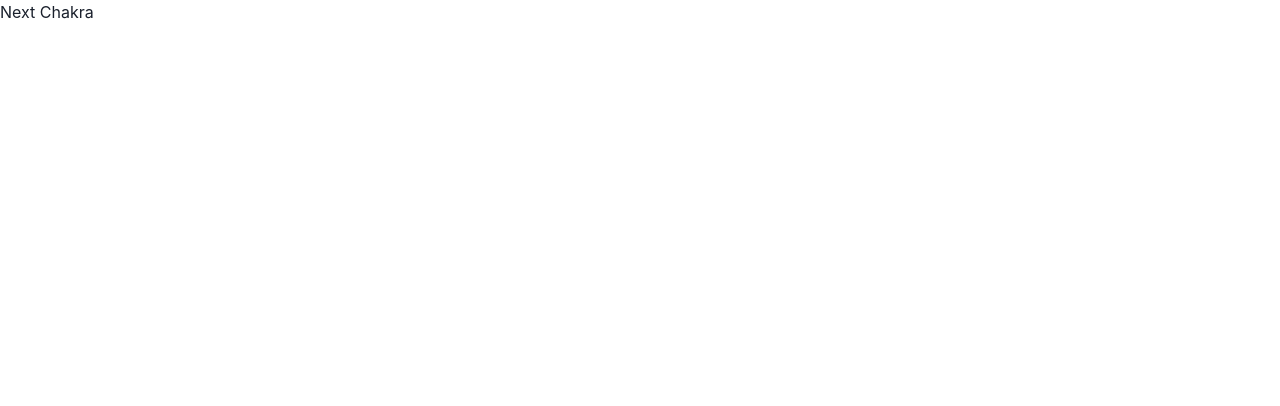
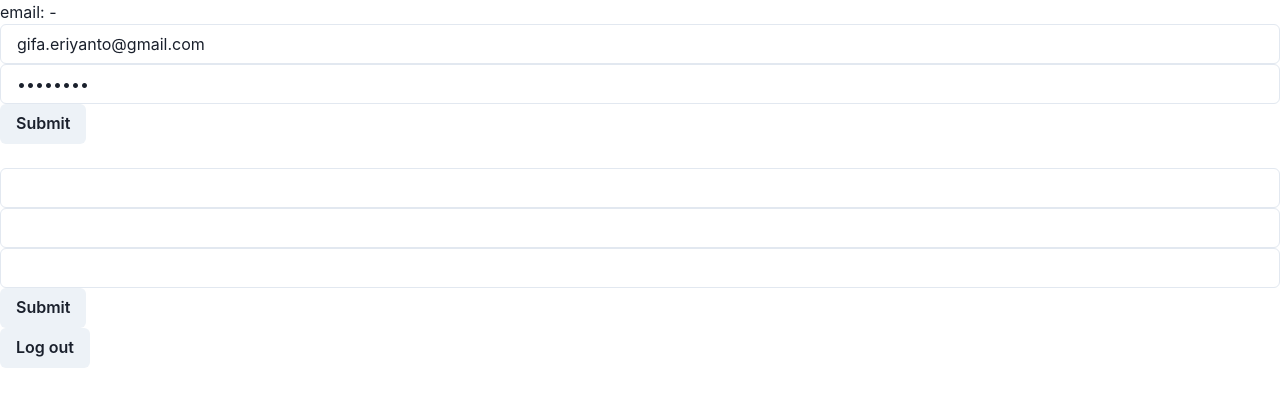
Before and after one commit to gifaeriyanto/guild-zone, a Next.js app: page / in a window 1280 px wide. Shown: the top 406 px of the page. Built offline with nearby package versions, Linux system fonts and the light colour scheme; no server answers.

Commit message:
feat(pages): initial home page

```diff
--- a/pages/index.tsx
+++ b/pages/index.tsx
@@ -1,8 +1,96 @@
-import React from 'react';
+import { useEffect } from 'react';
+import { Box, Button, FormControl, Input, useToast } from '@chakra-ui/react';
 import { NextPage } from 'next';
+import { useRouter } from 'next/router';
+import { pipe } from 'ramda';
+import { useAuthState } from 'react-firebase-hooks/auth';
+import {
+  formPreventDefault,
+  getFieldsData,
+  getFormData,
+} from 'utils/events/form';
+import {
+  auth,
+  authErrorHandler,
+  logIn,
+  logOut,
+  signUp,
+} from 'utils/firebase/auth';
+import { addUser } from 'utils/firebase/db/users';
 
 const Index: NextPage = () => {
-  return <>Next Chakra</>;
+  const [user, loading, error] = useAuthState(auth);
+  const toast = useToast();
+  const router = useRouter();
+
+  const errorToast = (title: string) => (error: Error | undefined) => {
+    const errorMessage = authErrorHandler(error);
+    toast({
+      title,
+      description: errorMessage,
+      status: 'error',
+      position: 'top',
+    });
+  };
+
+  const saveUser = ({ email, name, password }: Record<string, string>) => {
+    signUp({ email, password })
+      .then((res) => {
+        const uid = res?.user.uid;
+        if (uid) {
+          return addUser({
+            displayName: name,
+            email,
+            uid,
+          });
+        }
+      })
+      .then(() => {
+        router.push(`/email-verification?email=${email}`);
+      })
+      .catch(errorToast('Failed to sign up'));
+  };
+
+  const tryLogIn = ({ email, password }: Record<string, string>) => {
+    logIn({ email, password }).catch(errorToast('Failed to log in'));
+  };
+
+  const handleLogIn = pipe(
+    formPreventDefault,
+    getFormData,
+    getFieldsData(['email', 'password']),
+    tryLogIn,
+  );
+
+  const handleSignUp = pipe(
+    formPreventDefault,
+    getFormData,
+    getFieldsData(['name', 'email', 'password']),
+    saveUser,
+  );
+
+  return (
+    <>
+      <Box>email: {user?.email || '-'}</Box>
+      <form onSubmit={handleLogIn}>
+        <FormControl>
+          <Input name="email" defaultValue="gifa.eriyanto@gmail.com" />
+          <Input type="password" name="password" defaultValue="whatever" />
+          <Button type="submit">Submit</Button>
+        </FormControl>
+      </form>
+      <br />
+      <form onSubmit={handleSignUp}>
+        <FormControl>
+          <Input name="name" />
+          <Input name="email" />
+          <Input type="password" name="password" />
+          <Button type="submit">Submit</Button>
+        </FormControl>
+      </form>
+      <Button onClick={logOut}>Log out</Button>
+    </>
+  );
 };
 
 export default Index;
```
